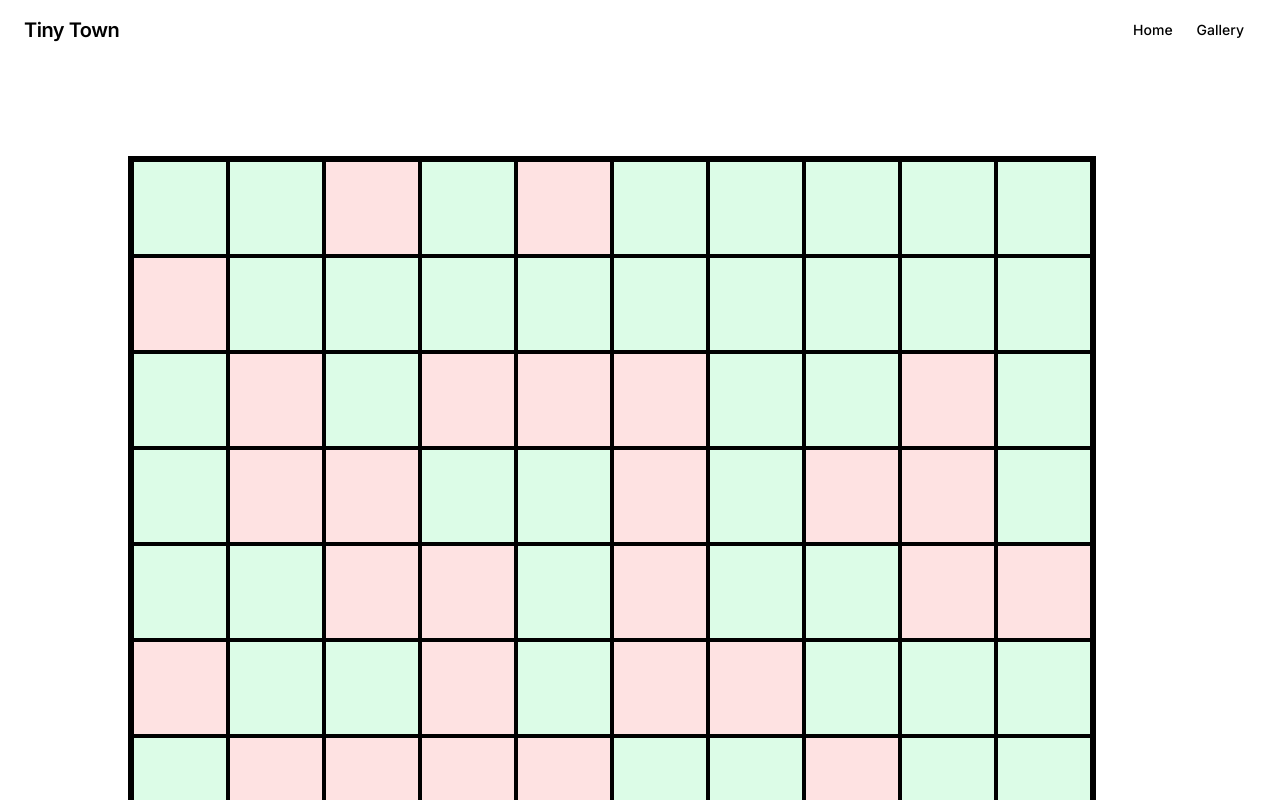
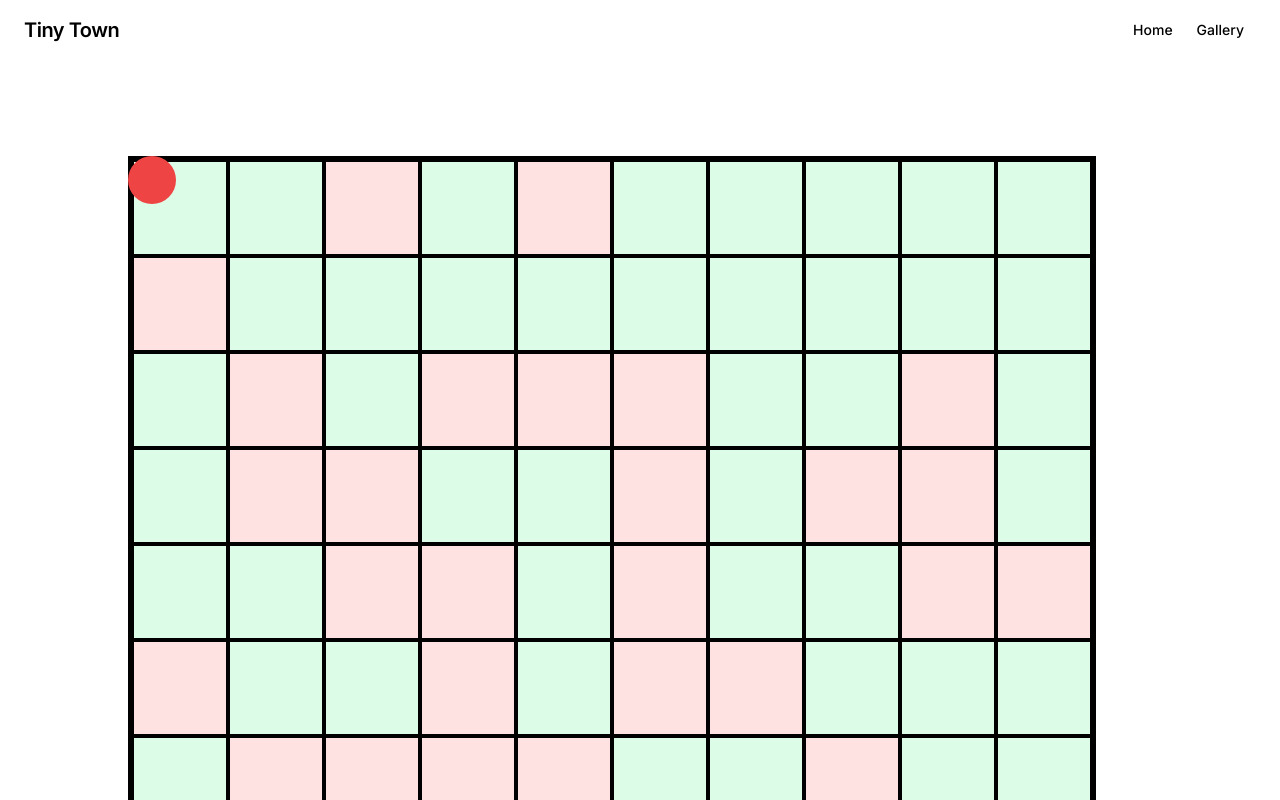
Before and after one commit to davidx1/tiny-town, a Next.js app: page / in a window 1280 px wide. Shown: the top 800 px of the page. Built offline with nearby package versions, Linux system fonts and the light colour scheme.

Commit message:
feat: add player and grid

```diff
--- a/package.json
+++ b/package.json
@@ -20,7 +20,7 @@
     "@types/react-dom": "^18",
     "autoprefixer": "^10.0.1",
     "postcss": "^8",
-    "tailwindcss": "^3.3.0",
+    "tailwindcss": "^3.4.0",
     "eslint": "^8",
     "eslint-config-next": "14.0.4"
   }
--- /dev/null
+++ b/src/app/map.ts
@@ -0,0 +1,112 @@
+import { Cell } from "@/components/grid/Grid";
+
+export const mapData: Cell[][] = [
+  [
+    Cell.GREEN,
+    Cell.GREEN,
+    Cell.RED,
+    Cell.GREEN,
+    Cell.RED,
+    Cell.GREEN,
+    Cell.GREEN,
+    Cell.GREEN,
+    Cell.GREEN,
+    Cell.GREEN,
+  ],
+  [
+    Cell.RED,
+    Cell.GREEN,
+    Cell.GREEN,
+    Cell.GREEN,
+    Cell.GREEN,
+    Cell.GREEN,
+    Cell.GREEN,
+    Cell.GREEN,
+    Cell.GREEN,
+    Cell.GREEN,
+  ],
+  [
+    Cell.GREEN,
+    Cell.RED,
+    Cell.GREEN,
+    Cell.RED,
+    Cell.RED,
+    Cell.RED,
+    Cell.GREEN,
+    Cell.GREEN,
+    Cell.RED,
+    Cell.GREEN,
+  ],
+  [
+    Cell.GREEN,
+    Cell.RED,
+    Cell.RED,
+    Cell.GREEN,
+    Cell.GREEN,
+    Cell.RED,
+    Cell.GREEN,
+    Cell.RED,
+    Cell.RED,
+    Cell.GREEN,
+  ],
+  [
+    Cell.GREEN,
+    Cell.GREEN,
+    Cell.RED,
+    Cell.RED,
+    Cell.GREEN,
+    Cell.RED,
+    Cell.GREEN,
+    Cell.GREEN,
+    Cell.RED,
+    Cell.RED,
+  ],
+  [
+    Cell.RED,
+    Cell.GREEN,
+    Cell.GREEN,
+    Cell.RED,
+    Cell.GREEN,
+    Cell.RED,
+    Cell.RED,
+    Cell.GREEN,
+    Cell.GREEN,
+    Cell.GREEN,
+  ],
+  [
+    Cell.GREEN,
+    Cell.RED,
+    Cell.RED,
+    Cell.RED,
+    Cell.RED,
+    Cell.GREEN,
+    Cell.GREEN,
+    Cell.RED,
+    Cell.GREEN,
+    Cell.GREEN,
+  ],
+  [
+    Cell.RED,
+    Cell.GREEN,
+    Cell.GREEN,
+    Cell.GREEN,
+    Cell.GREEN,
+    Cell.RED,
+    Cell.RED,
+    Cell.GREEN,
+    Cell.RED,
+    Cell.RED,
+  ],
+  [
+    Cell.RED,
+    Cell.GREEN,
+    Cell.RED,
+    Cell.GREEN,
+    Cell.GREEN,
+    Cell.GREEN,
+    Cell.RED,
+    Cell.GREEN,
+    Cell.GREEN,
+    Cell.RED,
+  ],
+];
--- a/src/app/page.tsx
+++ b/src/app/page.tsx
@@ -1,121 +1,14 @@
 import Grid, { Cell } from "@/components/grid/Grid";
-import Image from "next/image";
+import Player from "@/components/player/Player";
+import { mapData } from "./map";
 
 export default function Home() {
-  const data: Cell[][] = [
-    [
-      Cell.GREEN,
-      Cell.GREEN,
-      Cell.RED,
-      Cell.GREEN,
-      Cell.RED,
-      Cell.GREEN,
-      Cell.GREEN,
-      Cell.GREEN,
-      Cell.GREEN,
-      Cell.GREEN,
-    ],
-    [
-      Cell.RED,
-      Cell.GREEN,
-      Cell.GREEN,
-      Cell.GREEN,
-      Cell.GREEN,
-      Cell.GREEN,
-      Cell.GREEN,
-      Cell.GREEN,
-      Cell.GREEN,
-      Cell.GREEN,
-    ],
-    [
-      Cell.GREEN,
-      Cell.RED,
-      Cell.GREEN,
-      Cell.RED,
-      Cell.RED,
-      Cell.RED,
-      Cell.GREEN,
-      Cell.GREEN,
-      Cell.RED,
-      Cell.GREEN,
-    ],
-    [
-      Cell.GREEN,
-      Cell.RED,
-      Cell.RED,
-      Cell.GREEN,
-      Cell.GREEN,
-      Cell.RED,
-      Cell.GREEN,
-      Cell.RED,
-      Cell.RED,
-      Cell.GREEN,
-    ],
-    [
-      Cell.GREEN,
-      Cell.GREEN,
-      Cell.RED,
-      Cell.RED,
-      Cell.GREEN,
-      Cell.RED,
-      Cell.GREEN,
-      Cell.GREEN,
-      Cell.RED,
-      Cell.RED,
-    ],
-    [
-      Cell.RED,
-      Cell.GREEN,
-      Cell.GREEN,
-      Cell.RED,
-      Cell.GREEN,
-      Cell.RED,
-      Cell.RED,
-      Cell.GREEN,
-      Cell.GREEN,
-      Cell.GREEN,
-    ],
-    [
-      Cell.GREEN,
-      Cell.RED,
-      Cell.RED,
-      Cell.RED,
-      Cell.RED,
-      Cell.GREEN,
-      Cell.GREEN,
-      Cell.RED,
-      Cell.GREEN,
-      Cell.GREEN,
-    ],
-    [
-      Cell.RED,
-      Cell.GREEN,
-      Cell.GREEN,
-      Cell.GREEN,
-      Cell.GREEN,
-      Cell.RED,
-      Cell.RED,
-      Cell.GREEN,
-      Cell.RED,
-      Cell.RED,
-    ],
-    [
-      Cell.RED,
-      Cell.GREEN,
-      Cell.RED,
-      Cell.GREEN,
-      Cell.GREEN,
-      Cell.GREEN,
-      Cell.RED,
-      Cell.GREEN,
-      Cell.GREEN,
-      Cell.RED,
-    ],
-  ];
-
   return (
     <div className="z-10 max-w-5xl w-full items-center justify-between font-mono text-sm lg:flex">
-      <Grid data={data}></Grid>
+      <div className="relative">
+        <Grid data={mapData}></Grid>
+        <Player />
+      </div>
     </div>
   );
 }
--- a/src/components/grid/Grid.tsx
+++ b/src/components/grid/Grid.tsx
@@ -9,7 +9,7 @@ interface GridProps {
 
 export default function Grid({ data }: GridProps) {
   return (
-    <div className="bg-slate-100 border-4 border-black">
+    <div className="bg-slate-100 border-4 border-black absolute">
       {data.map((row, index) => (
         <div key={index} className="flex">
           {row.map((cell, j) => {
@@ -24,7 +24,7 @@ export default function Grid({ data }: GridProps) {
             return (
               <div
                 key={j}
-                className={`w-24 h-24 border-2 border-black ${colorClass}`}
+                className={`size-24 border-2 border-black ${colorClass}`}
               />
             );
           })}
--- /dev/null
+++ b/src/components/player/Player.tsx
@@ -0,0 +1,7 @@
+export default function Player() {
+  return (
+    <div className="size-24 flex">
+      <div className={`size-12 bg-red-500 rounded-full absolute`}></div>
+    </div>
+  );
+}
--- a/tailwind.config.ts
+++ b/tailwind.config.ts
@@ -1,20 +1,7 @@
 import type { Config } from "tailwindcss";
 
 const config: Config = {
-  content: [
-    "./src/pages/**/*.{js,ts,jsx,tsx,mdx}",
-    "./src/components/**/*.{js,ts,jsx,tsx,mdx}",
-    "./src/app/**/*.{js,ts,jsx,tsx,mdx}",
-  ],
-  theme: {
-    extend: {
-      backgroundImage: {
-        "gradient-radial": "radial-gradient(var(--tw-gradient-stops))",
-        "gradient-conic":
-          "conic-gradient(from 180deg at 50% 50%, var(--tw-gradient-stops))",
-      },
-    },
-  },
+  content: ["./src//**/*.{js,ts,jsx,tsx,mdx}"],
   plugins: [],
 };
 export default config;
```
Also changed, not shown: 1 other file (tests, documents, lock files or other folders).
